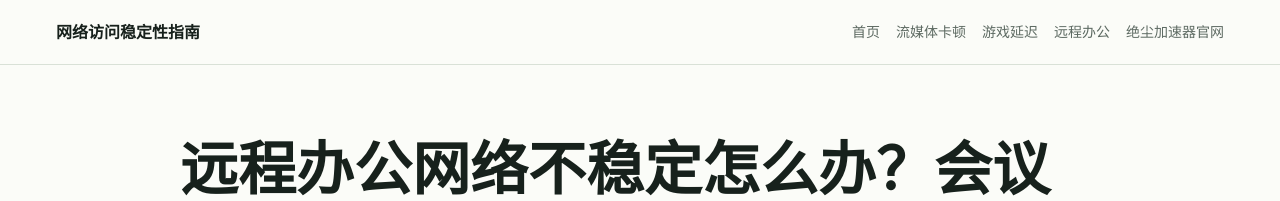
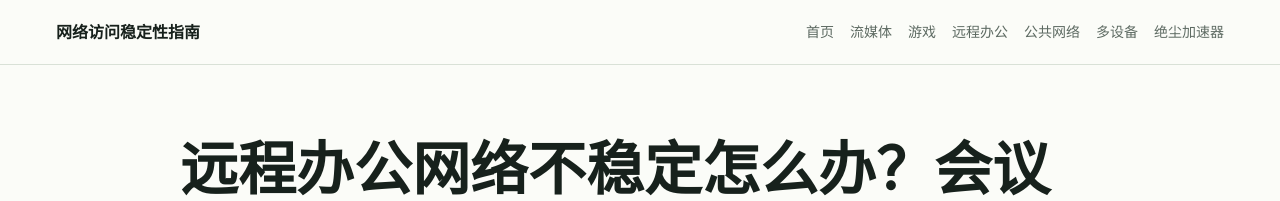
Before and after one commit to ximenshu/juechen-vpn-guide, a Jekyll site: the page guide/remote-work-network/index.html, which Jekyll copies as it is, in a window 1280 px wide. Shown: the top 201 px of the page. Built offline with Jekyll 4.4.1, drawn with Linux system fonts in a browser that asks for light colours.

Commit message:
Update remote work page navigation

```diff
--- a/guide/remote-work-network/index.html
+++ b/guide/remote-work-network/index.html
@@ -13,10 +13,12 @@
     <a class="brand" href="/juechen-vpn-guide/">网络访问稳定性指南</a>
     <nav aria-label="主导航">
       <a href="/juechen-vpn-guide/">首页</a>
-      <a href="/juechen-vpn-guide/guide/streaming-buffering-fix/">流媒体卡顿</a>
-      <a href="/juechen-vpn-guide/guide/game-latency-guide/">游戏延迟</a>
+      <a href="/juechen-vpn-guide/guide/streaming-buffering-fix/">流媒体</a>
+      <a href="/juechen-vpn-guide/guide/game-latency-guide/">游戏</a>
       <a href="/juechen-vpn-guide/guide/remote-work-network/">远程办公</a>
-      <a href="https://www.juechenjsq.com/">绝尘加速器官网</a>
+      <a href="/juechen-vpn-guide/guide/public-wifi-safety/">公共网络</a>
+      <a href="/juechen-vpn-guide/guide/multi-device-network-tool/">多设备</a>
+      <a href="/juechen-vpn-guide/review/juechen-accelerator-scenarios/">绝尘加速器</a>
     </nav>
   </header>
 
```
